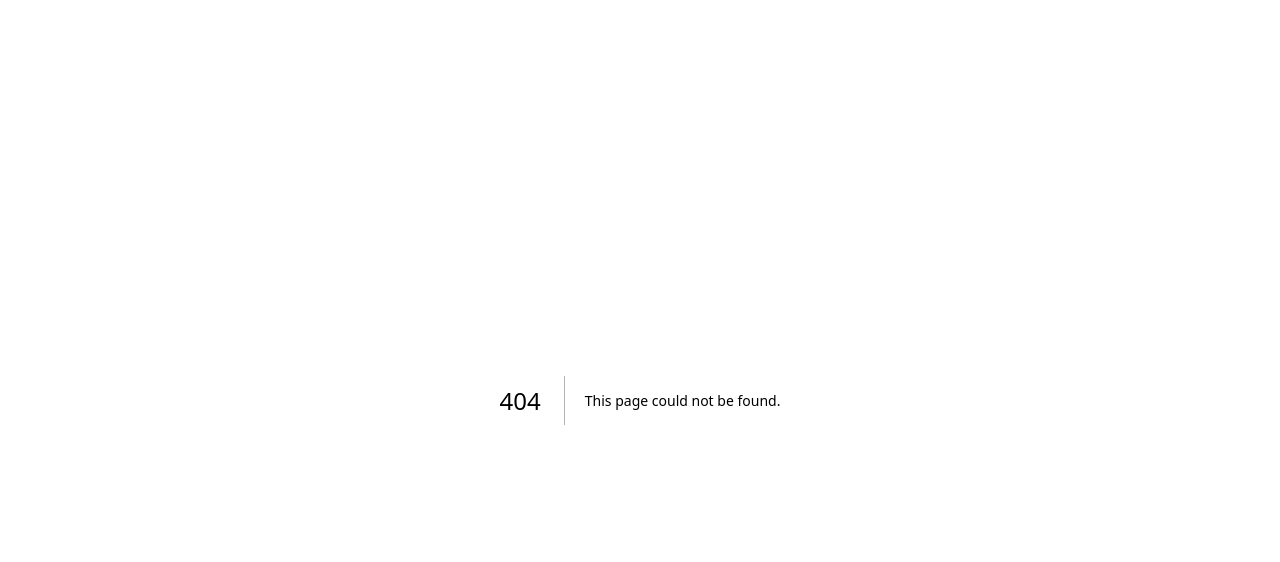
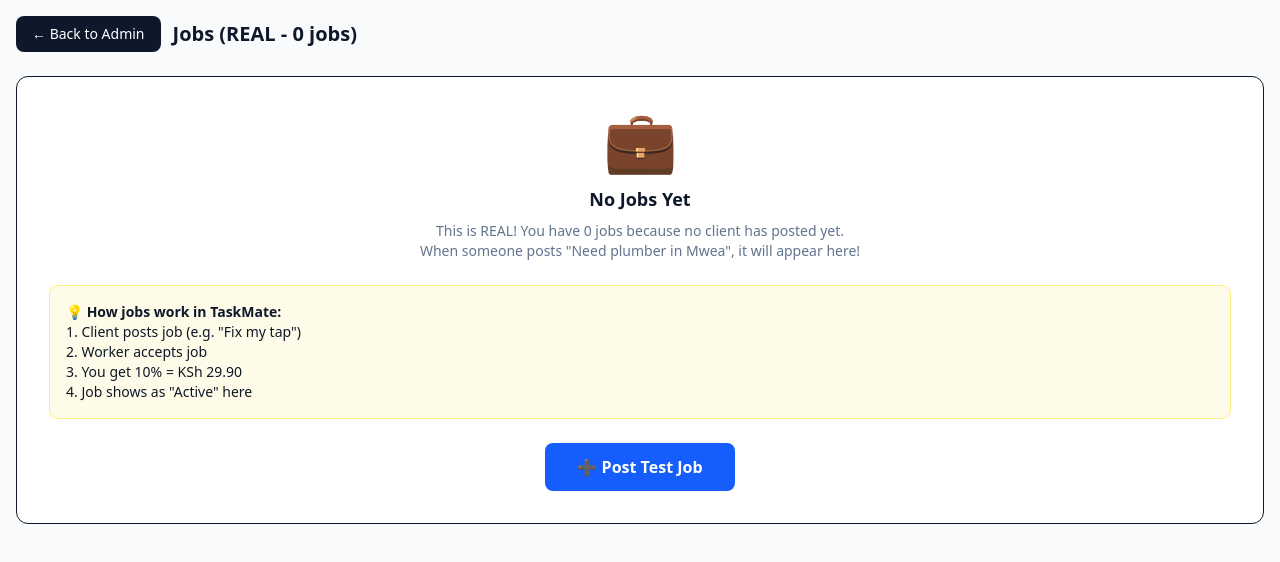
Before and after one commit to njoguemmanuel04-lgtm/taskmate, a Next.js app: page /jobs in a window 1280 px wide. Before the commit this address had no page. Shown: the top 562 px of the page. Built offline with nearby package versions, Linux system fonts and the light colour scheme.

Commit message:
Create page.tsx

```diff
--- /dev/null
+++ b/app/jobs/page.tsx
@@ -0,0 +1,30 @@
+"use client"
+import Link from 'next/link';
+
+export default function JobsPage() {
+  return (
+    <div className="min-h-screen bg-[#f8fafc] p-4">
+      <div className="flex items-center gap-3 mb-6">
+        <Link href="/admin" className="bg-slate-900 text-white px-4 py-2 rounded-lg text-sm">← Back to Admin</Link>
+        <h1 className="font-bold text-xl">Jobs (REAL - 0 jobs)</h1>
+      </div>
+
+      <div className="bg-white rounded-xl border p-8 text-center">
+        <div className="text-6xl mb-4">💼</div>
+        <h2 className="font-bold text-lg">No Jobs Yet</h2>
+        <p className="text-sm text-slate-500 mt-2">This is REAL! You have 0 jobs because no client has posted yet.</p>
+        <p className="text-sm text-slate-500">When someone posts "Need plumber in Mwea", it will appear here!</p>
+
+        <div className="mt-6 bg-yellow-50 border border-yellow-200 p-4 rounded-lg text-left text-sm">
+          <p className="font-bold">💡 How jobs work in TaskMate:</p>
+          <p>1. Client posts job (e.g. "Fix my tap")</p>
+          <p>2. Worker accepts job</p>
+          <p>3. You get 10% = KSh 29.90</p>
+          <p>4. Job shows as "Active" here</p>
+        </div>
+
+        <Link href="/" className="mt-6 inline-block bg-blue-600 text-white px-8 py-3 rounded-lg font-bold">➕ Post Test Job</Link>
+      </div>
+    </div>
+  );
+}
```
